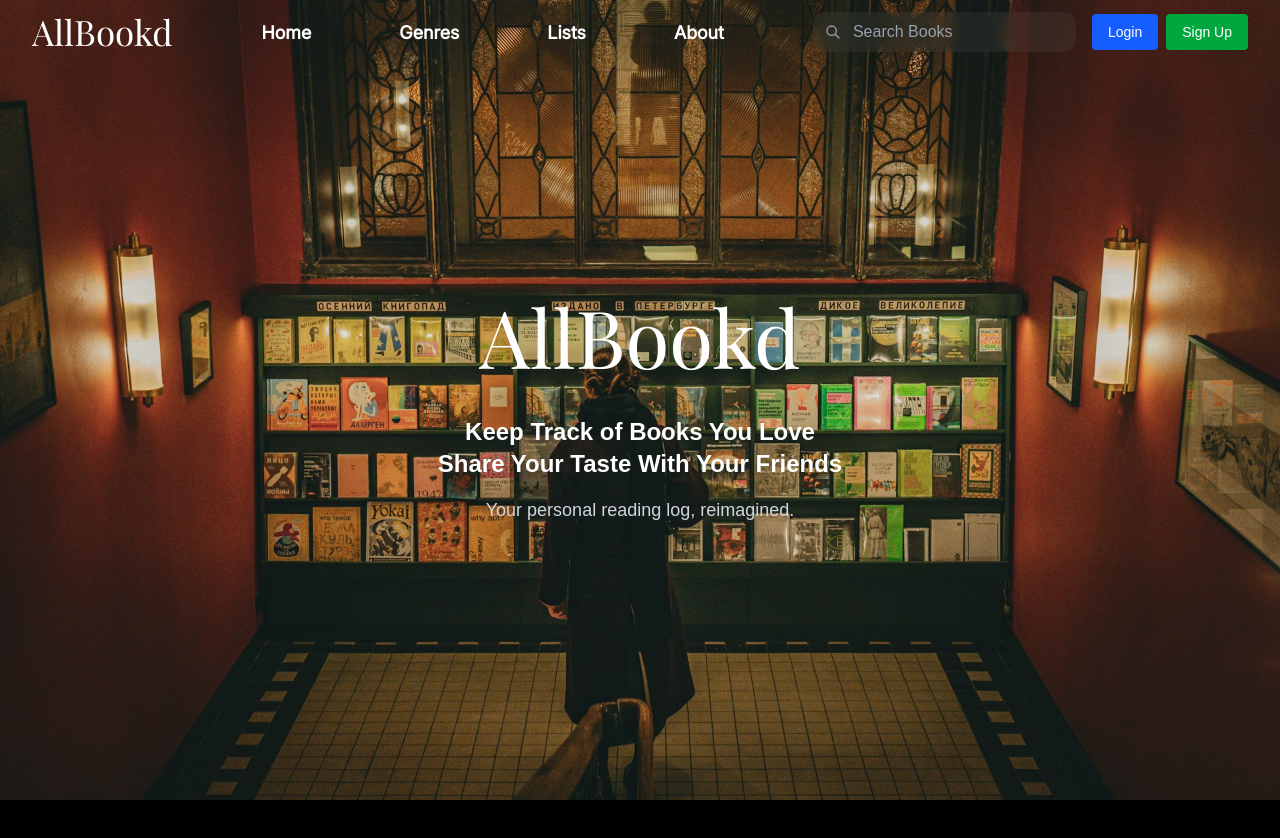
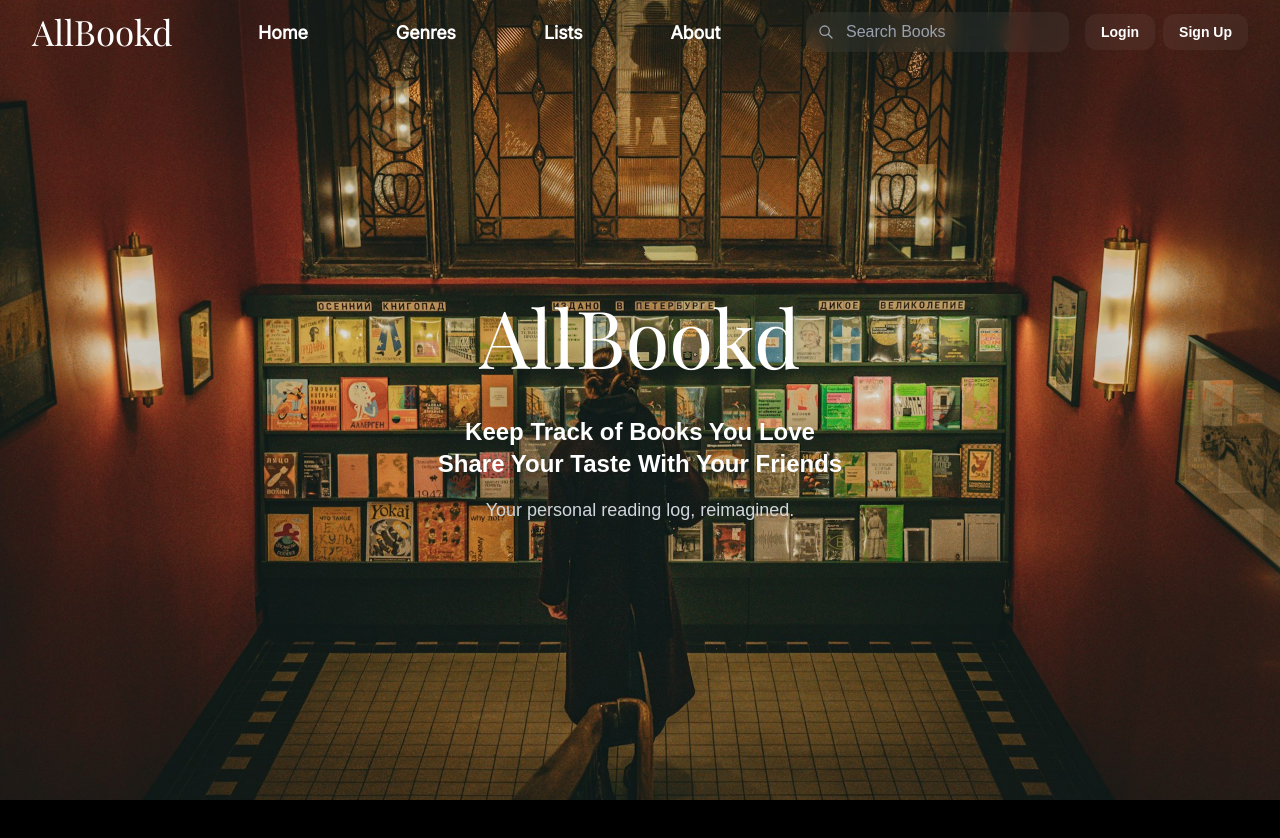
Before and after one commit to chancesong10/AllBookd, a Next.js app: page / in a window 1280 px wide. Shown: the top 838 px of the page. Built offline with nearby package versions, Linux system fonts and the light colour scheme; no server answers.

Commit message:
Changed appearance of the login and sign up button on the navbar

```diff
--- a/app/components/Navbar.tsx
+++ b/app/components/Navbar.tsx
@@ -144,13 +144,13 @@ export default function Navbar() {
             <div className="flex gap-2">
               <Link
                 href="/login"
-                className="bg-blue-600 hover:bg-blue-700 px-4 py-2 rounded text-sm text-white"
+                className="bg-white/5 hover:bg-white/10 backdrop-blur px-4 py-2 rounded-xl text-sm text-white font-bold"
               >
                 Login
               </Link>
               <Link
                 href="/signup"
-                className="bg-green-600 hover:bg-green-700 px-4 py-2 rounded text-sm text-white"
+                className="bg-white/5 hover:bg-white/10 backdrop-blur px-4 py-2 rounded-xl text-sm text-white font-bold"
               >
                 Sign Up
               </Link>
```
